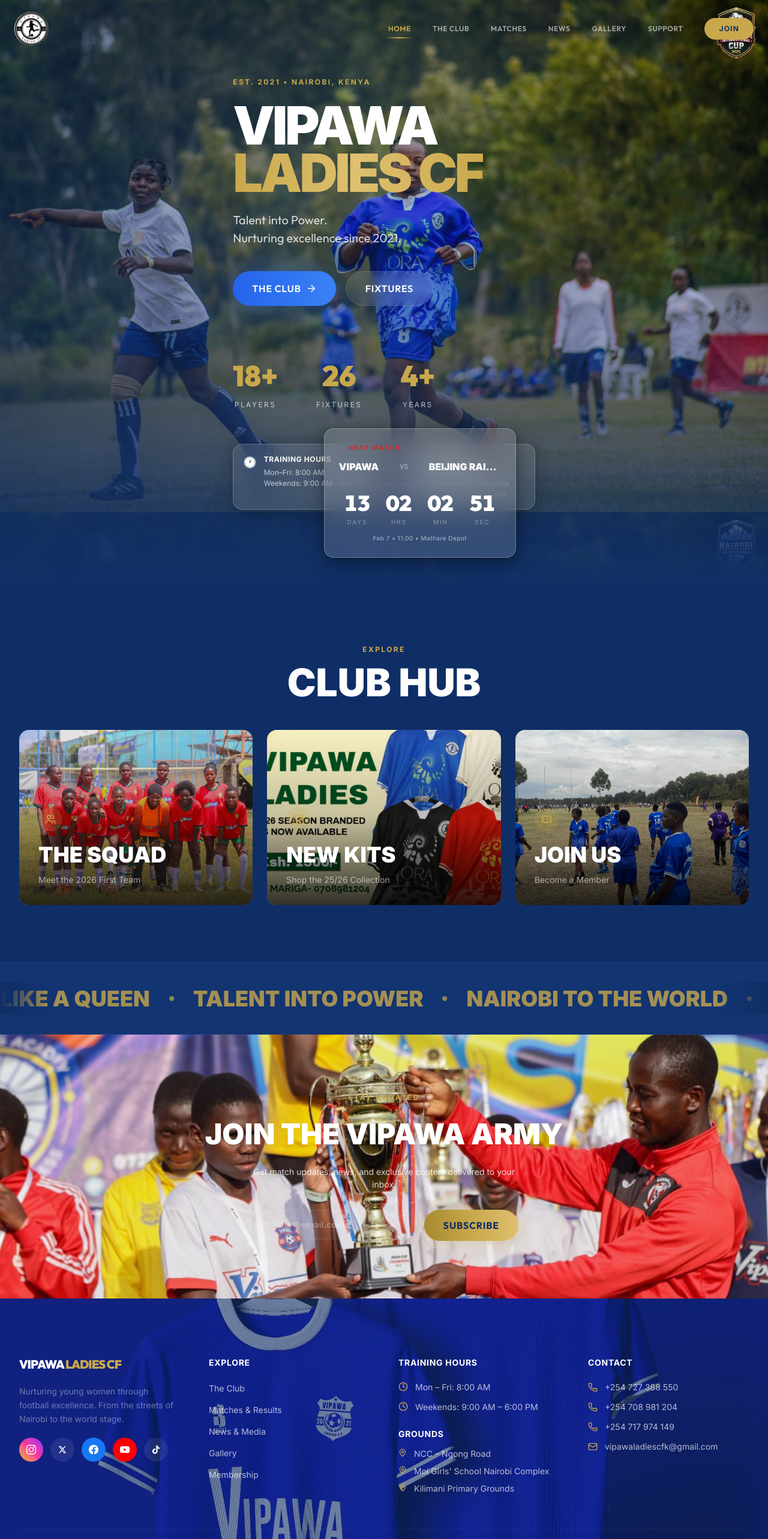
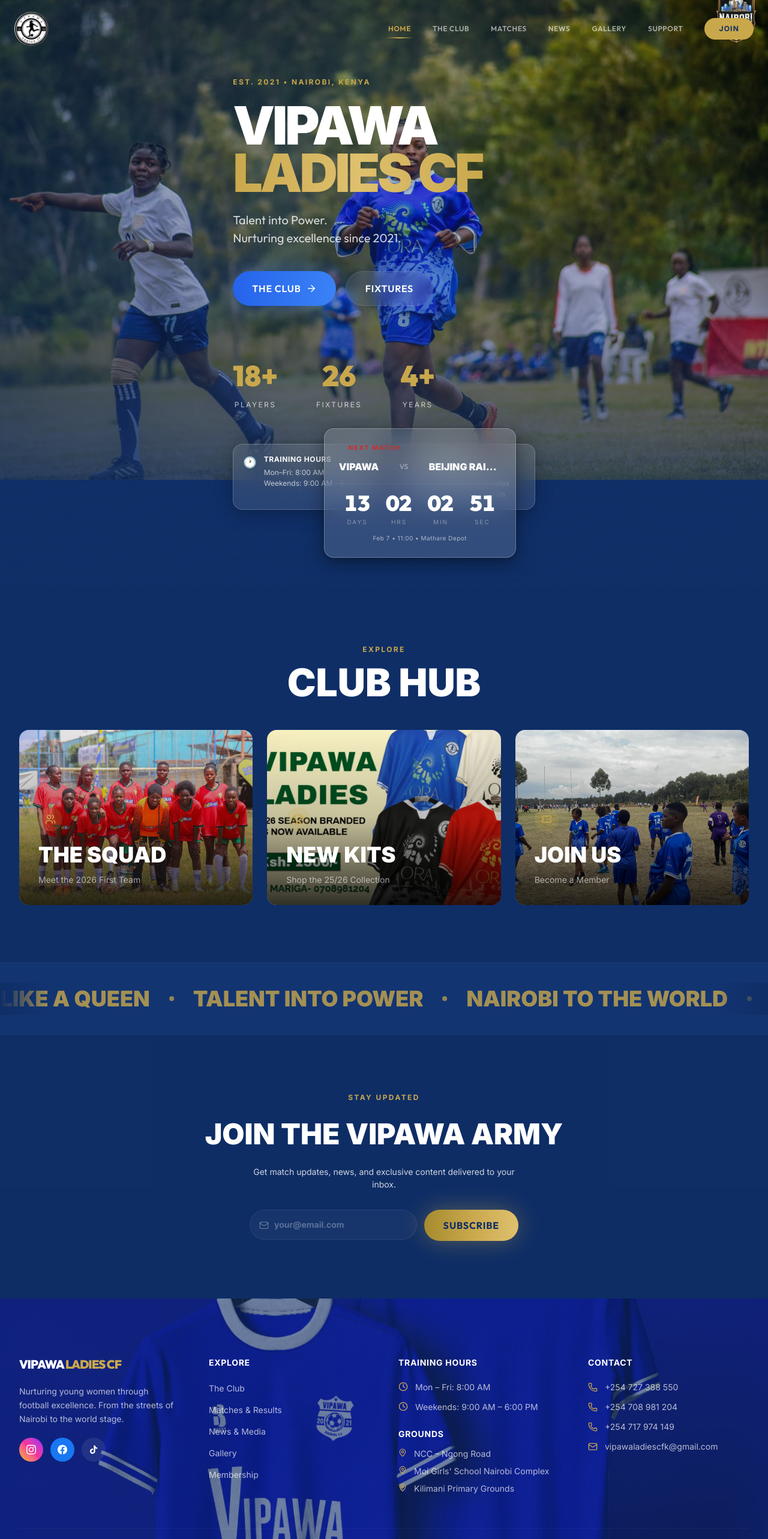
Before and after one commit to malnusagency-lgtm/vipawa-fc, a Next.js app: page / in a window 1280 px wide. Shown: the top 2566 px of the page at 60% size. Built offline with nearby package versions, Linux system fonts and the light colour scheme.

Commit message:
UI Stability & Footer Update: Removed X/YT, updated footer background, and implemented jitter-free fixed backgrounds using clip-path

```diff
--- a/src/app/globals.css
+++ b/src/app/globals.css
@@ -206,6 +206,17 @@
   background: rgba(201, 168, 76, 0.5);
 }
 
+/* ─── Cross-Device Stability ─── */
+@media (max-width: 1024px) {
+  /* Disable background-attachment: fixed on mobile to prevent jitter/zoom issues */
+  /* Most mobile browsers don't support it correctly anyway */
+  [style*="background-attachment: fixed"],
+  .bg-fixed {
+    background-attachment: scroll !important;
+    background-position: center center !important;
+  }
+}
+
 /* ─── Noise Texture ─── */
 .noise::after {
   content: '';
--- a/src/components/ClubContent.jsx
+++ b/src/components/ClubContent.jsx
@@ -107,13 +107,13 @@
                 {/* The Squad — Gallery Format */}
                 <section className="relative -mx-4 sm:-mx-6 lg:-mx-8 px-4 sm:px-6 lg:px-8 py-16 sm:py-24 overflow-hidden" aria-labelledby="squad-heading">
                     {/* Fixed Background Layer */}
-                    <div className="absolute inset-0 z-0">
+                    <div className="absolute inset-0 z-0 overflow-hidden" style={{ clipPath: 'inset(0 0 0 0)' }}>
                         <div
-                            className="absolute inset-0 bg-[url('/images/backgrounds/the%20squad%20background%20image.jpeg')] bg-cover bg-center"
-                            style={{ backgroundAttachment: 'fixed' }}
+                            className="fixed inset-0 w-full h-full bg-[url('/images/backgrounds/the%20squad%20background%20image.jpeg')] bg-cover bg-center will-change-transform"
+                            style={{ transform: 'translateZ(0)' }}
                         />
-                        <div className="absolute inset-0 bg-primary/90" />
                     </div>
+                    <div className="absolute inset-0 bg-primary/90 z-[1]" />
 
                     <div className="relative z-10">
                         <div className="flex items-end justify-between mb-8 sm:mb-12 border-b border-white/[0.06] pb-4 sm:pb-6">
--- a/src/components/Footer.jsx
+++ b/src/components/Footer.jsx
@@ -9,10 +9,12 @@
 
 const Footer = () => (
     <footer className="bg-black text-white pt-20 sm:pt-24 pb-10 sm:pb-12 overflow-hidden relative" role="contentinfo">
-        {/* Kits Background Layer */}
-        <div
-            className="absolute inset-0 z-0 bg-[url('/images/merchandise/kit-blue.jpeg')] bg-cover bg-center"
-        />
+        {/* Footer Background Layer */}
+        <div className="absolute inset-0 z-0">
+            <div
+                className="absolute inset-0 bg-[url('/images/backgrounds/footer%20background.png')] bg-cover bg-center"
+            />
+        </div>
         <div className="absolute inset-0 bg-primary/60 z-[1]" />
 
         <div className="container-custom relative z-10">
@@ -21,19 +23,13 @@
                     <Link href="/" className="flex items-center gap-3">
                         <span className="font-heading font-black text-xl tracking-tighter uppercase">Vipawa <span className="text-gold">Ladies CF</span></span>
                     </Link>
-                    <p className="text-white/40 text-fluid-sm leading-relaxed max-w-xs">Nurturing young women through football excellence. From the streets of Nairobi to the world stage.</p>
+                    <p className="text-white/70 text-fluid-sm leading-relaxed max-w-xs">Nurturing young women through football excellence. From the streets of Nairobi to the world stage.</p>
                     <div className="flex items-center gap-3">
                         <SocialIcon href="https://www.instagram.com/vipawaladiescf?igsh=aHVucHNubTZldWZz" label="Instagram" bgColor="bg-gradient-to-tr from-yellow-500 via-pink-500 to-purple-600">
                             <svg className="w-4 h-4 text-white" fill="currentColor" viewBox="0 0 24 24"><path d="M12 2.163c3.204 0 3.584.012 4.85.07 3.252.148 4.771 1.691 4.919 4.919.058 1.265.069 1.645.069 4.849 0 3.205-.012 3.584-.069 4.849-.149 3.225-1.664 4.771-4.919 4.919-1.266.058-1.644.07-4.85.07-3.204 0-3.584-.012-4.849-.07-3.26-.149-4.771-1.699-4.919-4.92-.058-1.265-.07-1.644-.07-4.849 0-3.204.013-3.583.07-4.849.149-3.227 1.664-4.771 4.919-4.919 1.266-.057 1.645-.069 4.849-.069zM12 0C8.741 0 8.333.014 7.053.072 2.695.272.273 2.69.073 7.052.014 8.333 0 8.741 0 12c0 3.259.014 3.668.072 4.948.2 4.358 2.618 6.78 6.98 6.98C8.333 23.986 8.741 24 12 24c3.259 0 3.668-.014 4.948-.072 4.354-.2 6.782-2.618 6.979-6.98.059-1.28.073-1.689.073-4.948 0-3.259-.014-3.667-.072-4.947-.196-4.354-2.617-6.78-6.979-6.98C15.668.014 15.259 0 12 0zm0 5.838a6.162 6.162 0 100 12.324 6.162 6.162 0 000-12.324zM12 16a4 4 0 110-8 4 4 0 010 8zm6.406-11.845a1.44 1.44 0 100 2.881 1.44 1.44 0 000-2.881z" /></svg>
                         </SocialIcon>
-                        <SocialIcon href="#" label="X (Twitter)" bgColor="bg-white/[0.08] hover:bg-white/[0.15]">
-                            <svg className="w-3.5 h-3.5 text-white" fill="currentColor" viewBox="0 0 24 24"><path d="M18.244 2.25h3.308l-7.227 8.26 8.502 11.24H16.17l-5.214-6.817L4.99 21.75H1.68l7.73-8.835L1.254 2.25H8.08l4.713 6.231zm-1.161 17.52h1.833L7.084 4.126H5.117z" /></svg>
-                        </SocialIcon>
                         <SocialIcon href="https://www.facebook.com/share/187uDYWYYe/" label="Facebook" bgColor="bg-[#1877F2] hover:bg-[#166FE5]">
                             <svg className="w-4 h-4 text-white" fill="currentColor" viewBox="0 0 24 24"><path d="M24 12.073c0-6.627-5.373-12-12-12s-12 5.373-12 12c0 5.99 4.388 10.954 10.125 11.854v-8.385H7.078v-3.47h3.047V9.43c0-3.007 1.792-4.669 4.533-4.669 1.312 0 2.686.235 2.686.235v2.953H15.83c-1.491 0-1.956.925-1.956 1.874v2.25h3.328l-.532 3.47h-2.796v8.385C19.612 23.027 24 18.062 24 12.073z" /></svg>
-                        </SocialIcon>
-                        <SocialIcon href="#" label="YouTube" bgColor="bg-[#FF0000] hover:bg-[#CC0000]">
-                            <svg className="w-4 h-4 text-white" fill="currentColor" viewBox="0 0 24 24"><path d="M23.498 6.186a3.016 3.016 0 00-2.122-2.136C19.505 3.545 12 3.545 12 3.545s-7.505 0-9.377.505A3.017 3.017 0 00.502 6.186C0 8.07 0 12 0 12s0 3.93.502 5.814a3.016 3.016 0 002.122 2.136c1.871.505 9.376.505 9.376.505s7.505 0 9.377-.505a3.015 3.015 0 002.122-2.136C24 15.93 24 12 24 12s0-3.93-.502-5.814zM9.545 15.568V8.432L15.818 12l-6.273 3.568z" /></svg>
                         </SocialIcon>
                         <SocialIcon href="https://www.tiktok.com/@vipawacf?_r=1&_t=ZS-95qngzasbMy" label="TikTok" bgColor="bg-white/[0.08] hover:bg-white/[0.15]">
                             <svg className="w-3.5 h-3.5 text-white" fill="currentColor" viewBox="0 0 24 24"><path d="M12.525.02c1.31-.02 2.61-.01 3.91-.02.08 1.53.63 3.09 1.75 4.17 1.12 1.11 2.7 1.62 4.24 1.79v4.03c-1.44-.05-2.89-.35-4.2-.97-.57-.26-1.1-.59-1.62-.93-.01 2.92.01 5.84-.02 8.75-.08 1.4-.54 2.79-1.35 3.94-1.31 1.92-3.58 3.17-5.91 3.21-1.43.08-2.86-.31-4.08-1.03-2.02-1.19-3.44-3.37-3.65-5.71-.02-.5-.03-1-.01-1.49.18-1.9 1.12-3.72 2.58-4.96 1.66-1.44 3.98-2.13 6.15-1.72.02 1.48-.04 2.96-.04 4.44-.99-.32-2.15-.23-3.02.37-.63.41-1.11 1.04-1.36 1.75-.21.51-.15 1.07-.14 1.61.24 1.64 1.82 3.02 3.5 2.87 1.12-.01 2.19-.66 2.77-1.61.19-.33.4-.67.41-1.06.1-1.79.06-3.57.07-5.36.01-4.03-.01-8.05.02-12.07z" /></svg>
--- a/src/components/SupportContent.jsx
+++ b/src/components/SupportContent.jsx
@@ -109,13 +109,13 @@
             {/* Sponsorship Tiers */}
             <section id="sponsorship" className="section-padding scroll-mt-20 relative overflow-hidden" aria-labelledby="sponsor-heading">
                 {/* Fixed Background Layer */}
-                <div className="absolute inset-0 z-0">
+                <div className="absolute inset-0 z-0 overflow-hidden" style={{ clipPath: 'inset(0 0 0 0)' }}>
                     <div
-                        className="absolute inset-0 bg-[url('/images/backgrounds/join%20us%20background%20image.jpeg')] bg-cover bg-center"
-                        style={{ backgroundAttachment: 'fixed' }}
+                        className="fixed inset-0 w-full h-full bg-[url('/images/backgrounds/join%20us%20background%20image.jpeg')] bg-cover bg-center will-change-transform"
+                        style={{ transform: 'translateZ(0)' }}
                     />
-                    <div className="absolute inset-0 bg-primary/90" />
                 </div>
+                <div className="absolute inset-0 bg-primary/90 z-[1]" />
 
                 <div className="container-custom relative z-10">
                     <div className="text-center mb-12">
--- a/src/sections/Hero.jsx
+++ b/src/sections/Hero.jsx
@@ -98,12 +98,12 @@
     return (
         <section className="relative min-h-[100dvh] flex flex-col justify-center overflow-hidden noise" aria-label="Hero">
             {/* Background */}
-            <div className="absolute inset-0 z-0">
+            <div className="absolute inset-0 z-0 overflow-hidden" style={{ clipPath: 'inset(0 0 0 0)' }}>
                 <div className="absolute inset-0 bg-gradient-to-t from-primary via-primary/20 to-transparent z-10" />
                 <div className="absolute inset-0 bg-gradient-to-r from-primary/40 to-transparent z-10" />
                 <div
-                    className="absolute inset-0 bg-[url('/images/gallery/gallery-3.jpeg')] bg-cover bg-center"
-                    style={{ backgroundAttachment: 'fixed' }}
+                    className="fixed inset-0 w-full h-full bg-[url('/images/gallery/gallery-3.jpeg')] bg-cover bg-center will-change-transform"
+                    style={{ transform: 'translateZ(0)' }}
                 />
             </div>
 
--- a/src/sections/SocialProof.jsx
+++ b/src/sections/SocialProof.jsx
@@ -27,11 +27,13 @@
 
             {/* Newsletter CTA */}
             <section className="section-padding relative overflow-hidden" aria-label="Newsletter signup">
-                <div
-                    className="absolute inset-0 z-0 bg-[url('/images/backgrounds/stay%20updated%20section%20background.jpeg')] bg-cover bg-center"
-                    style={{ backgroundAttachment: 'fixed' }}
-                />
-                <div className="absolute inset-0 bg-primary/3 z-[1]" />
+                <div className="absolute inset-0 z-0 overflow-hidden" style={{ clipPath: 'inset(0 0 0 0)' }}>
+                    <div
+                        className="fixed inset-0 w-full h-full bg-[url('/images/backgrounds/stay%20updated%20section%20background.jpeg')] bg-cover bg-center will-change-transform"
+                        style={{ transform: 'translateZ(0)' }}
+                    />
+                </div>
+                <div className="absolute inset-0 bg-primary/7 z-[1]" />
 
                 <div className="container-custom relative z-10">
                     <div className="max-w-2xl mx-auto text-center">
```
Also changed, not shown: public/images/backgrounds/footer background.png (added).
